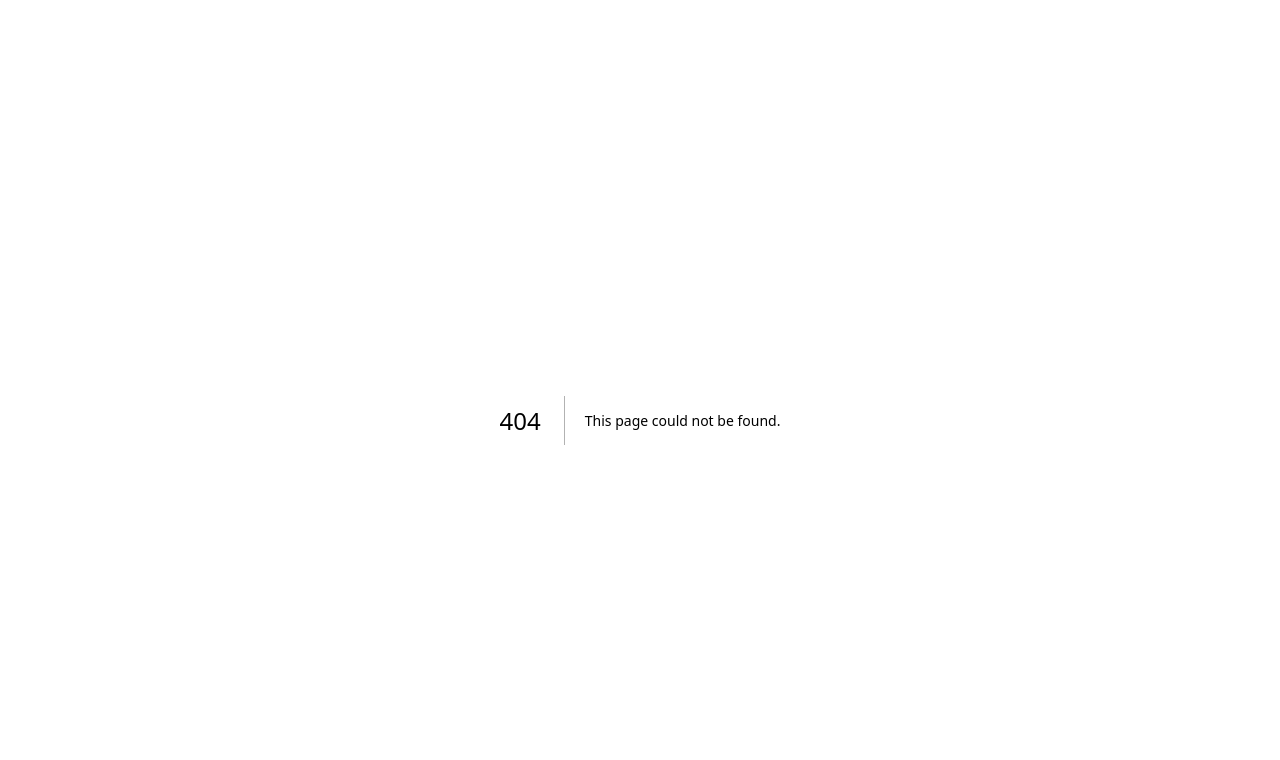
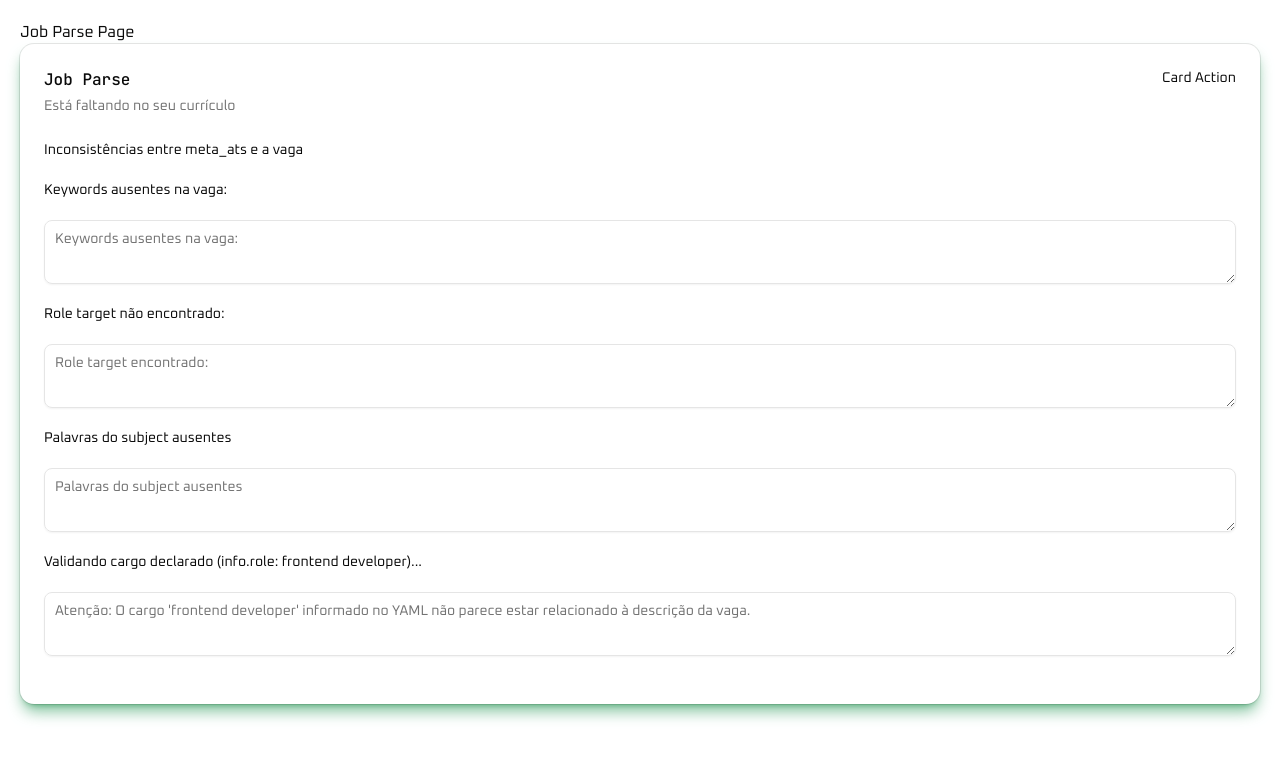
Before and after one commit to Buenohy/nextjs-resume-generator-cv, a Next.js app: page /job-parse in a window 1280 px wide. Before the commit this address had no page. Shown: the top 760 px of the page. Built offline with nearby package versions, Linux system fonts and the light colour scheme.

Commit message:
feat: job-parse page

```diff
--- a/src/app/job-description/page.tsx
+++ b/src/app/job-description/page.tsx
@@ -10,7 +10,7 @@ import {
 } from "@/components/ui/card"
 import { Textarea } from "@/components/ui/textarea"
 
-export default function page() {
+export default function JobDescriptionPage() {
   return (
     <div>
       <div>Job Description Page</div>
--- /dev/null
+++ b/src/app/job-parse/page.tsx
@@ -0,0 +1,46 @@
+import {
+  Card,
+  CardAction,
+  CardContent,
+  CardDescription,
+  CardFooter,
+  CardHeader,
+  CardTitle,
+} from "@/components/ui/card"
+import { Textarea } from "@/components/ui/textarea"
+
+export default function JobParsePage() {
+  return (
+    <div>
+      <div>Job Parse Page</div>
+      <Card className="shadow-primary/50 shadow-lg">
+        <CardHeader>
+          <CardTitle>Job Parse</CardTitle>
+          <CardDescription>Está faltando no seu currículo</CardDescription>
+          <CardAction>Card Action</CardAction>
+        </CardHeader>
+        <CardContent className="flex flex-col gap-5">
+          <h1>Inconsistências entre meta_ats e a vaga</h1>
+          <h2>Keywords ausentes na vaga:</h2>
+          <Textarea
+          placeholder="Keywords ausentes na vaga:"
+          />
+          <h2>Role target não encontrado:</h2>
+          <Textarea
+          placeholder="Role target encontrado:"
+          />
+          <h2>Palavras do subject ausentes</h2>
+          <Textarea
+          placeholder="Palavras do subject ausentes"
+          />
+          <h2>Validando cargo declarado (info.role: frontend developer)...</h2>
+          <Textarea
+          placeholder="Atenção: O cargo 'frontend developer' informado no YAML não parece estar relacionado à descrição da vaga."
+          />
+        </CardContent>
+        <CardFooter>
+        </CardFooter>
+      </Card>
+    </div>
+  )
+}
```
